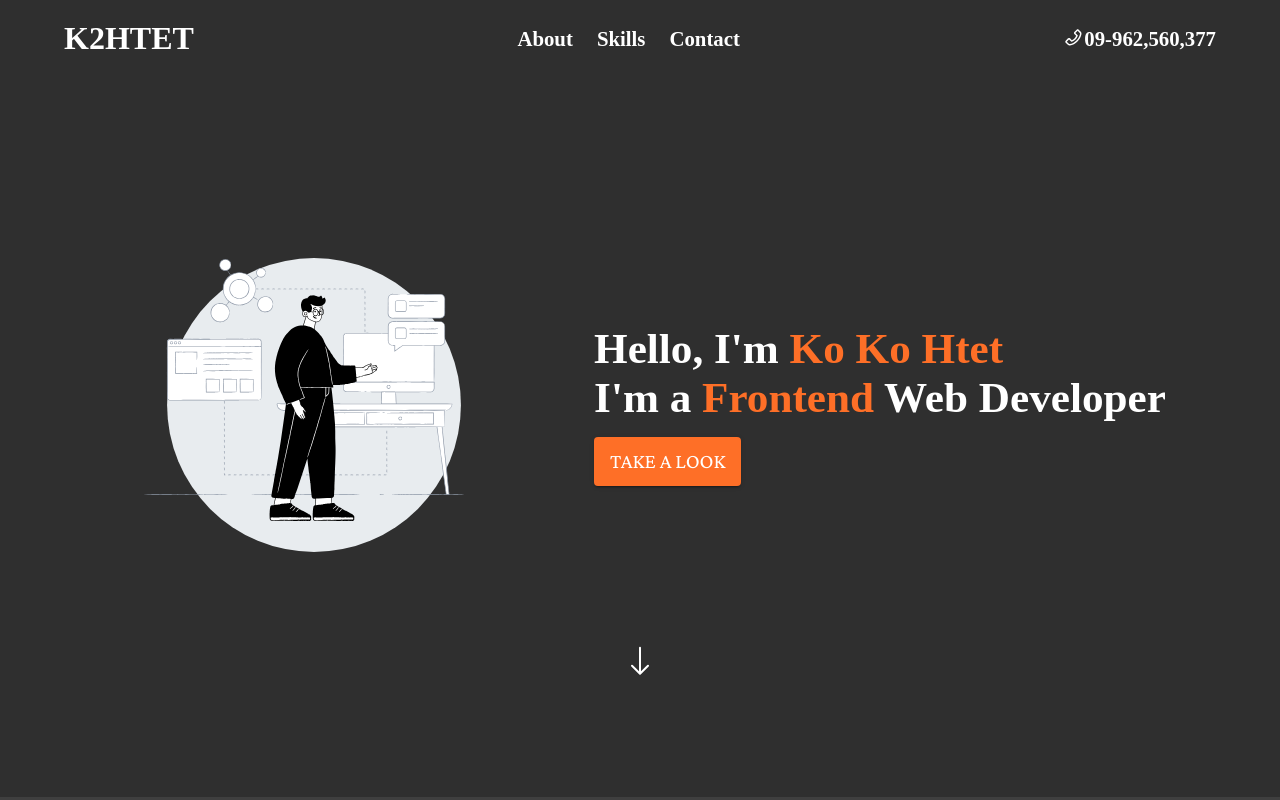
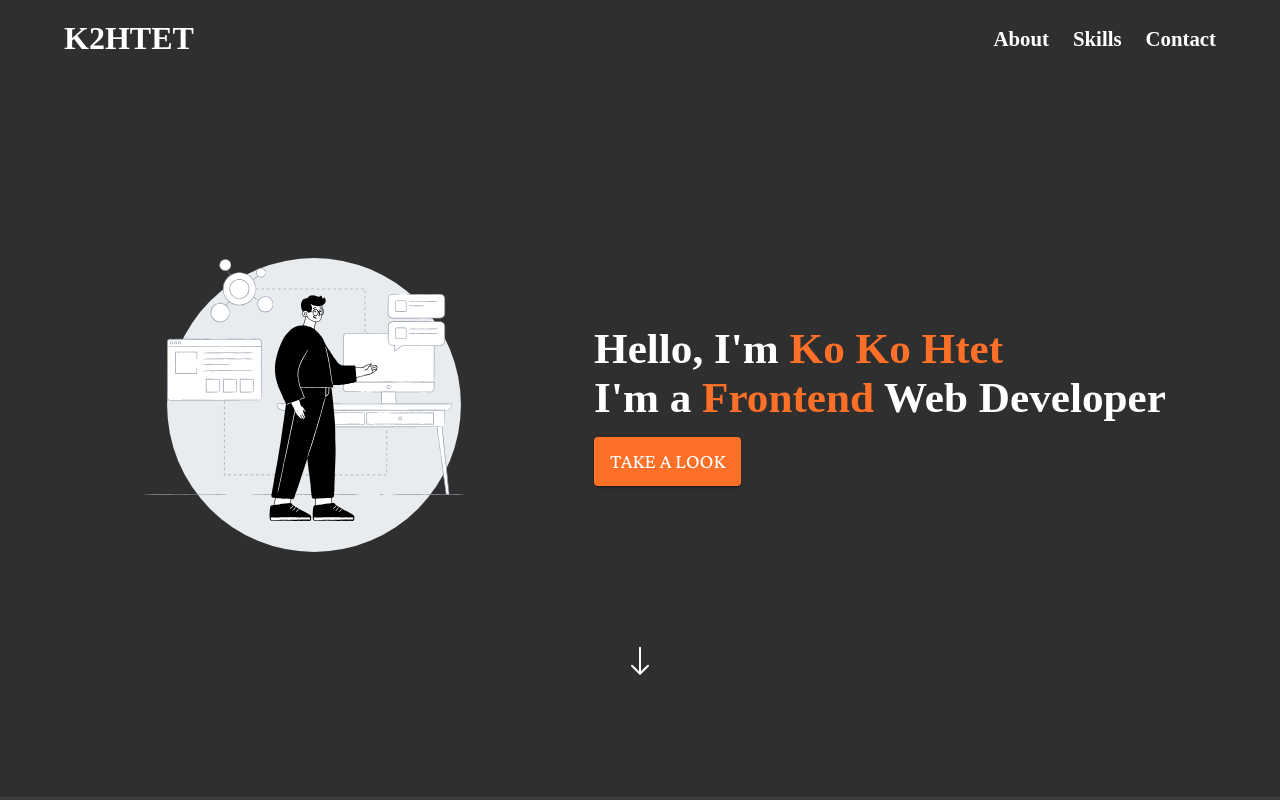
Before and after one commit to k2htet/portfolio, a React (Create React App) app: page / in a window 1280 px wide. Shown: the top 800 px of the page. Built offline with nearby package versions, Linux system fonts and the light colour scheme.

Commit message:
remove nav phone number

```diff
--- a/src/components/Navbar.jsx
+++ b/src/components/Navbar.jsx
@@ -1,6 +1,6 @@
 import { Container, Stack, Typography, Box } from "@mui/material";
 
-import { AiOutlinePhone, AiOutlineMenu } from "react-icons/ai";
+import { AiOutlineMenu } from "react-icons/ai";
 import { useState } from "react";
 import { ImCross } from "react-icons/im";
 const Navbar = () => {
@@ -11,8 +11,6 @@ const Navbar = () => {
       id="home"
       sx={{
         backgroundColor: "primary.main",
-        position: "relative",
-        overflow: "hidden",
       }}
       justifyContent="center"
       alignItems="center"
@@ -52,18 +50,6 @@ const Navbar = () => {
                 <Typography variant="h5">Contact</Typography>
               </a>
             </Stack>
-
-            <Typography
-              variant="h5"
-              sx={{
-                display: {
-                  xs: "none",
-                  md: "flex",
-                },
-              }}
-            >
-              <AiOutlinePhone /> 09-962,560,377
-            </Typography>
 
             <Box
               sx={{
```
